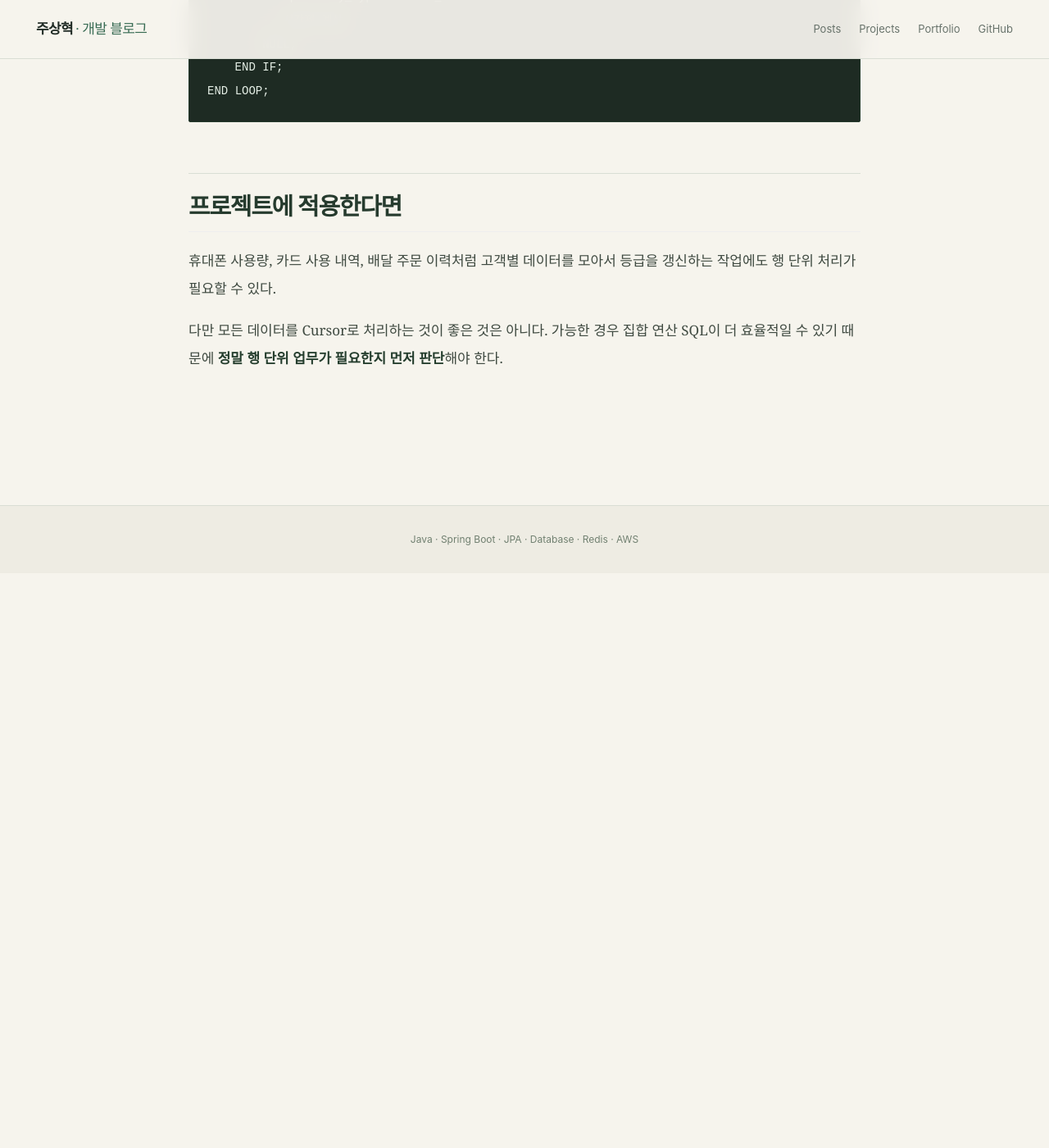
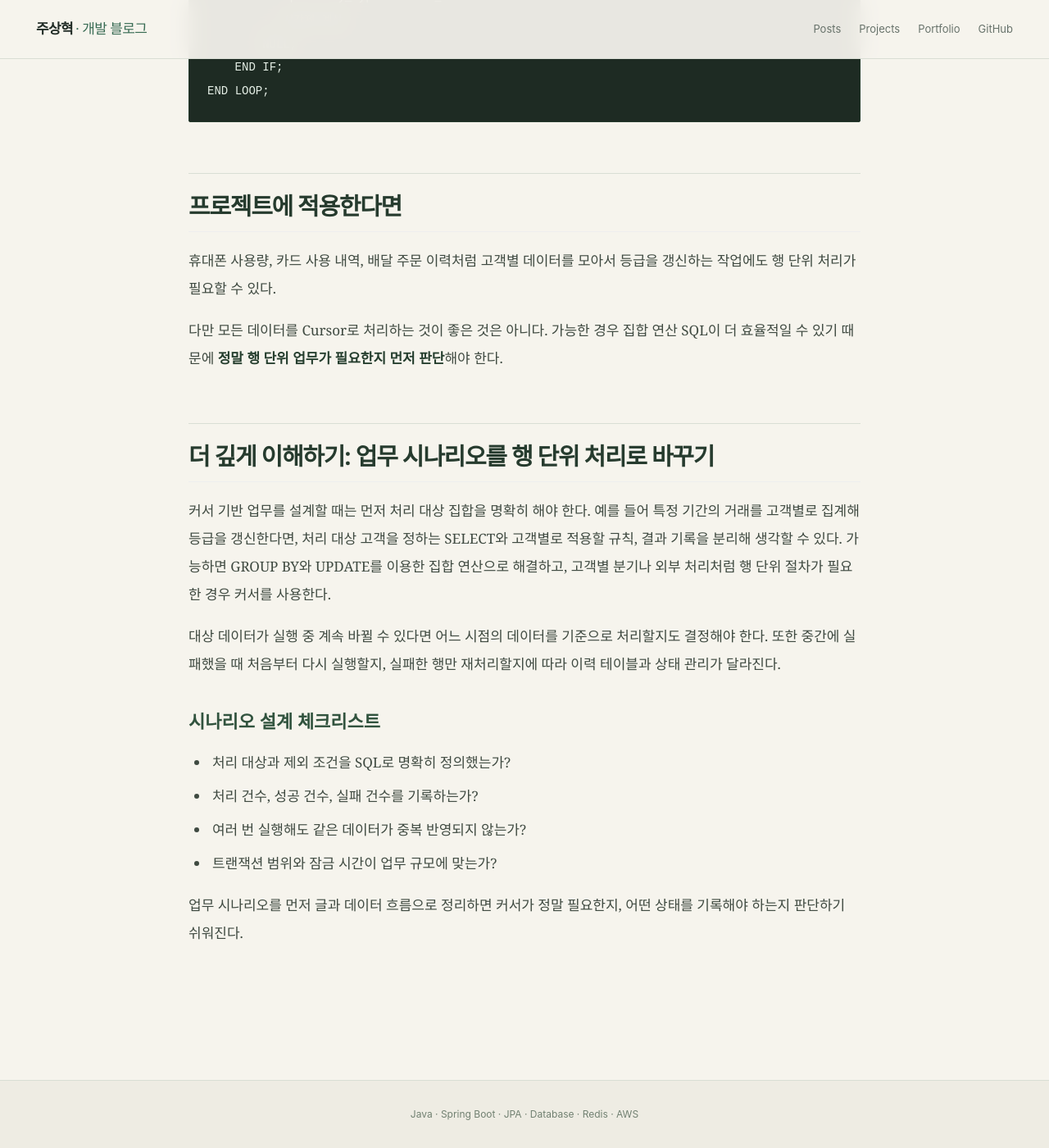
Before and after one commit to zuzusnasna/zuzusnasna.github.io, a Jekyll site: the page built from _posts/2026-10-20-oracle-cursor-usecase.md, in a window 1280 px wide and 1400 px high, scrolled down 1001 px. Shown: the whole window at 82% size. Built offline with Jekyll 4.4.1, drawn with Linux system fonts in a browser that asks for light colours; before the commit the page ends 1700 px from its top, so only the background shows below that.

Commit message:
docs: expand project notes with tradeoffs and validation

```diff
--- a/_posts/2026-10-20-oracle-cursor-usecase.md
+++ b/_posts/2026-10-20-oracle-cursor-usecase.md
@@ -34,3 +34,17 @@ END LOOP;
 휴대폰 사용량, 카드 사용 내역, 배달 주문 이력처럼 고객별 데이터를 모아서 등급을 갱신하는 작업에도 행 단위 처리가 필요할 수 있다.
 
 다만 모든 데이터를 Cursor로 처리하는 것이 좋은 것은 아니다. 가능한 경우 집합 연산 SQL이 더 효율적일 수 있기 때문에 **정말 행 단위 업무가 필요한지 먼저 판단**해야 한다.
+
+## 더 깊게 이해하기: 업무 시나리오를 행 단위 처리로 바꾸기
+
+커서 기반 업무를 설계할 때는 먼저 처리 대상 집합을 명확히 해야 한다. 예를 들어 특정 기간의 거래를 고객별로 집계해 등급을 갱신한다면, 처리 대상 고객을 정하는 SELECT와 고객별로 적용할 규칙, 결과 기록을 분리해 생각할 수 있다. 가능하면 GROUP BY와 UPDATE를 이용한 집합 연산으로 해결하고, 고객별 분기나 외부 처리처럼 행 단위 절차가 필요한 경우 커서를 사용한다.
+
+대상 데이터가 실행 중 계속 바뀔 수 있다면 어느 시점의 데이터를 기준으로 처리할지도 결정해야 한다. 또한 중간에 실패했을 때 처음부터 다시 실행할지, 실패한 행만 재처리할지에 따라 이력 테이블과 상태 관리가 달라진다.
+
+### 시나리오 설계 체크리스트
+- 처리 대상과 제외 조건을 SQL로 명확히 정의했는가?
+- 처리 건수, 성공 건수, 실패 건수를 기록하는가?
+- 여러 번 실행해도 같은 데이터가 중복 반영되지 않는가?
+- 트랜잭션 범위와 잠금 시간이 업무 규모에 맞는가?
+
+업무 시나리오를 먼저 글과 데이터 흐름으로 정리하면 커서가 정말 필요한지, 어떤 상태를 기록해야 하는지 판단하기 쉬워진다.
```
